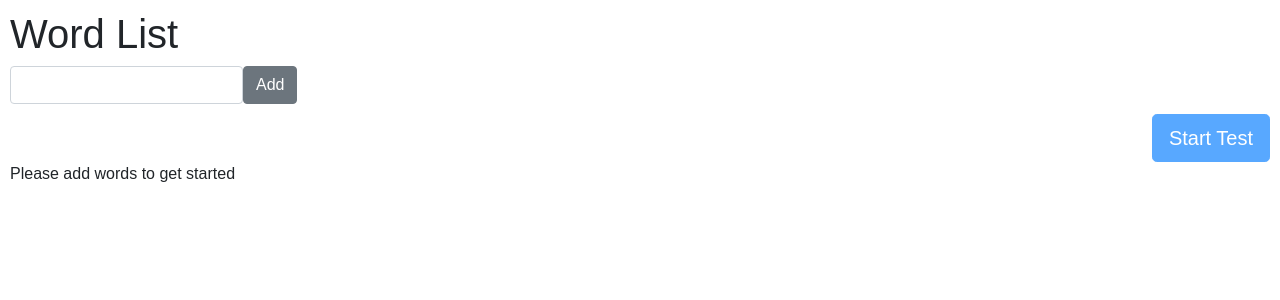
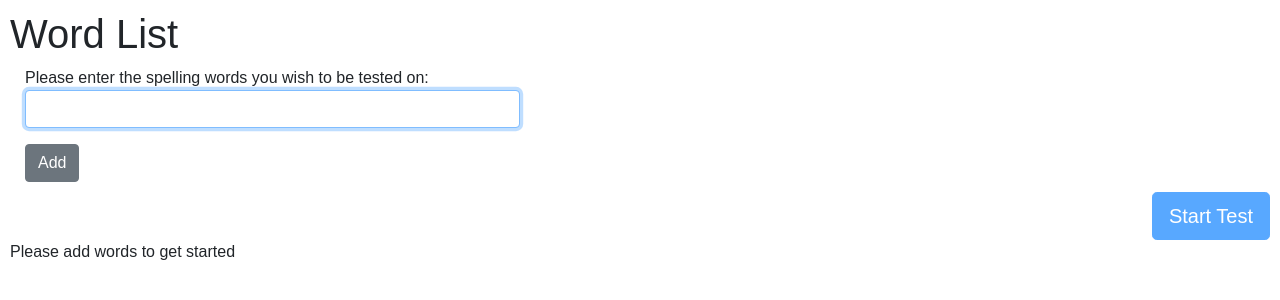
Before and after one commit to andrewjboyd/look-cover-check, a React (Create React App) app in the folder look-cover-check/: page / in a window 1280 px wide. Shown: the top 300 px of the page. Built offline with nearby package versions, Linux system fonts and the light colour scheme.

Commit message:
Fixed bug where the form submits, but doesn't save the data

```diff
--- a/look-cover-check/public/index.html
+++ b/look-cover-check/public/index.html
@@ -21,7 +21,7 @@
     -->
     <link rel="stylesheet" href="https://stackpath.bootstrapcdn.com/bootstrap/4.1.1/css/bootstrap.min.css" integrity="sha384-WskhaSGFgHYWDcbwN70/dfYBj47jz9qbsMId/iRN3ewGhXQFZCSftd1LZCfmhktB" crossorigin="anonymous">
     <link rel="stylesheet" href="https://use.fontawesome.com/releases/v5.0.13/css/all.css" integrity="sha384-DNOHZ68U8hZfKXOrtjWvjxusGo9WQnrNx2sqG0tfsghAvtVlRW3tvkXWZh58N9jp" crossorigin="anonymous">
-    <title>React App</title>
+    <title>Look, Cover, Check</title>
   </head>
   <body>
     <noscript>
--- a/look-cover-check/src/Components/Test.tsx
+++ b/look-cover-check/src/Components/Test.tsx
@@ -25,7 +25,7 @@ class Test extends React.Component<ITestProps, ITestState> {
         this.decrementTimer = this.decrementTimer.bind(this);
         this.readyClick = this.readyClick.bind(this);
         this.wordChange = this.wordChange.bind(this);
-        this.checkClick = this.checkClick.bind(this);
+        this.onSubmit = this.onSubmit.bind(this);
     }
 
     public componentDidMount() {
@@ -55,12 +55,32 @@ class Test extends React.Component<ITestProps, ITestState> {
                     </div>;
             default:
                 return <div className="content">
-                    <form className="form">
-                        <div><p>Please enter the word you were just asked to memorise:</p></div>
-                        <div><input type="textbox" id="word" onChange={this.wordChange} className="form-control" autoComplete="off" /></div>
-                        <div><button type="button" className="btn btn-primary btn-lg float-right" onClick={this.checkClick}>Submit</button></div>
+                    <form onSubmit={this.onSubmit}>
+                        <div className="form-row">
+                            <div className="form-group">
+                                Please enter the word you were just asked to memorise:
+                                <input type="textbox" id="word" autoFocus={true} onChange={this.wordChange} className="form-control" autoComplete="off" required={true} />
+                            </div>
+                        </div>
+                        <button type="submit" className="btn btn-primary btn-lg float-right">Submit</button>
                     </form>
                 </div>;
+        }
+    }
+
+    private onSubmit(e: React.FormEvent<HTMLFormElement>) {
+        if (!e.isDefaultPrevented()) {
+            e.preventDefault();
+            this.props.submitAnswer(this.state.word, this.state.answer, this.state.words.length);
+
+            const word = this.state.words[this.randomIndex(this.state.words.length)];
+            this.setState({
+                answer: '',
+                status: TestStatus.LOOK,
+                timerValue: this.props.initialTimerValue,
+                word,
+                words: this.state.words.filter(w => w !== word),
+            });
         }
     }
 
@@ -83,19 +103,6 @@ class Test extends React.Component<ITestProps, ITestState> {
     {
         return Math.floor(Math.random() * length);
     }
-
-    private checkClick() {
-        this.props.submitAnswer(this.state.word, this.state.answer, this.state.words.length);
-
-        const word = this.state.words[this.randomIndex(this.state.words.length)];
-        this.setState({
-            answer: '',
-            status: TestStatus.LOOK,
-            timerValue: this.props.initialTimerValue,
-            word,
-            words: this.state.words.filter(w => w !== word),
-        });
-    }
 }
 
 export default Test;
--- a/look-cover-check/src/Components/WordsNew.tsx
+++ b/look-cover-check/src/Components/WordsNew.tsx
@@ -14,20 +14,25 @@ export default class WordsNew extends React.Component<IWordsNewProps, IWordsNewS
         super(props);
 
         this.state = { newWord: '' };
-        this.addClick = this.addClick.bind(this);
+        this.onSubmit = this.onSubmit.bind(this);
         this.newWordChange = this.newWordChange.bind(this);
     }
 
     public render() {
         return <div className="addRow">
-            <form className="form-inline">
-                <input type="textbox" id="word" onChange={this.newWordChange} className="form-control" autoComplete="off" /> <button type="button" className="btn btn-secondary" onClick={this.addClick}>Add</button>
+            <form onSubmit={this.onSubmit}>
+                <div className="form-group">
+                    <div className="col-sm-5">Please enter the spelling words you wish to be tested on:</div>
+                    <div className="col-sm-5"><input type="textbox" id="word" autoFocus={true} onChange={this.newWordChange} className="form-control" autoComplete="off" required={true} /></div>
+                </div>
+                <div className="col-sm-2"><button type="submit" className="btn btn-secondary">Add</button></div>
             </form>
         </div>;
     }
 
-    private addClick(target: React.MouseEvent<HTMLElement>) {
-        if (this.props.onAdd) {
+    private onSubmit(e: React.FormEvent<HTMLFormElement>) {
+        if (!e.isDefaultPrevented()) {
+            e.preventDefault();
             this.props.onAdd(this.state.newWord);
         }
     }
```
